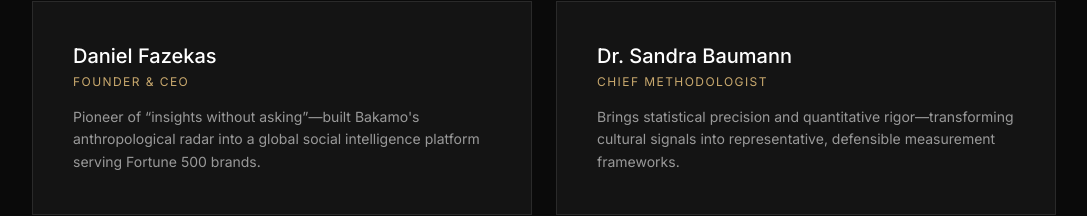
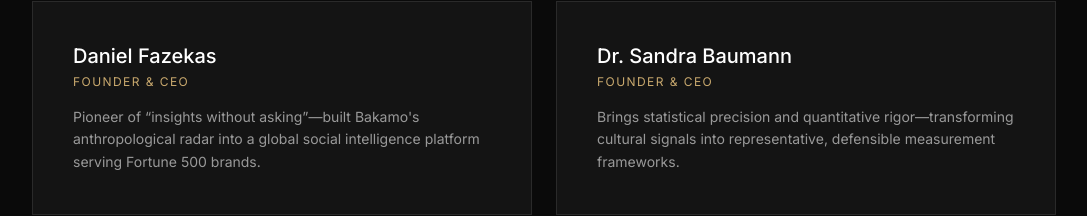
Before and after one commit to FazekasDani/bakamousa-next, a Next.js app: page /about in a window 1280 px wide. Shown: the part 1401-1617 px from the top of the page, without its empty margins (96-1183 px from the left). Built offline with nearby package versions, Linux system fonts and the light colour scheme; no server answers.

Commit message:
Update page.tsx

```diff
--- a/src/app/about/page.tsx
+++ b/src/app/about/page.tsx
@@ -83,7 +83,7 @@
             </div>
             <div className="diff-card">
               <h3 className="text-white text-xl font-medium">Dr.&nbsp;Sandra Baumann</h3>
-              <p className="text-accent text-xs uppercase tracking-[0.12em] mt-1 mb-4">Chief Methodologist</p>
+              <p className="text-accent text-xs uppercase tracking-[0.12em] mt-1 mb-4">Founder &amp; CEO</p>
               <p className="text-text-secondary text-sm leading-relaxed">
                 Brings statistical precision and quantitative rigor&mdash;transforming cultural
                 signals into representative, defensible measurement frameworks.
```
